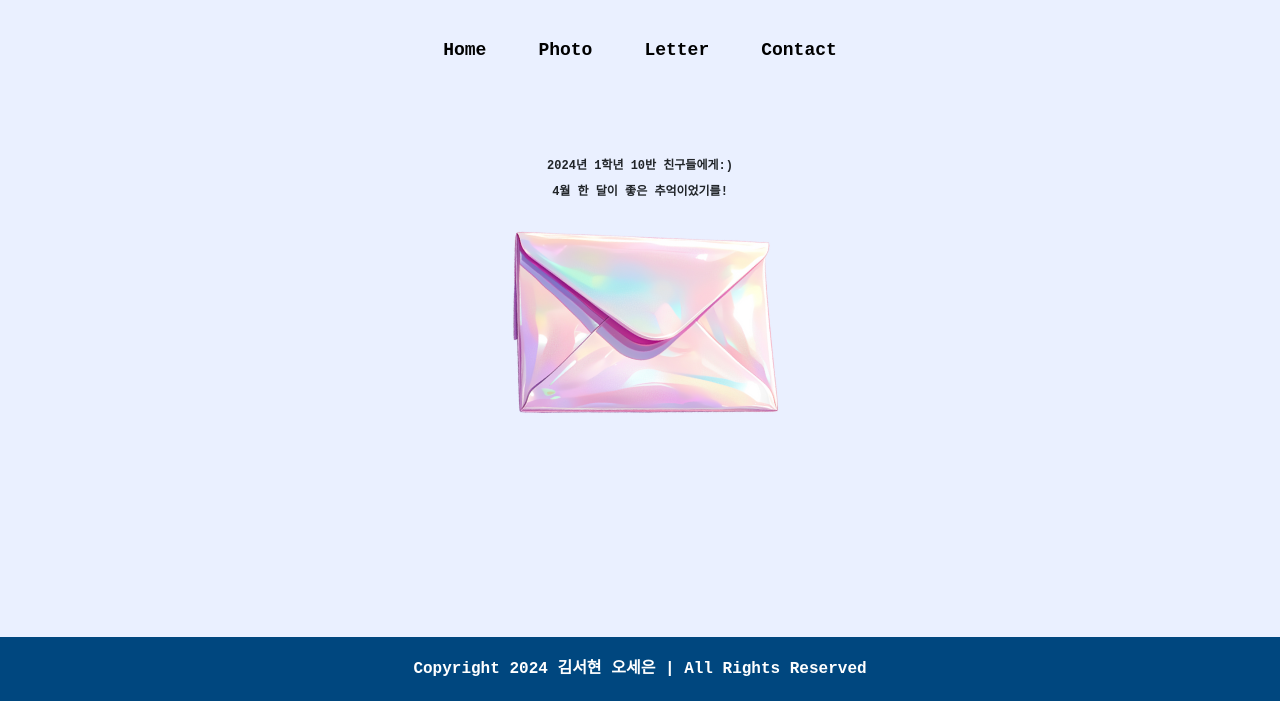
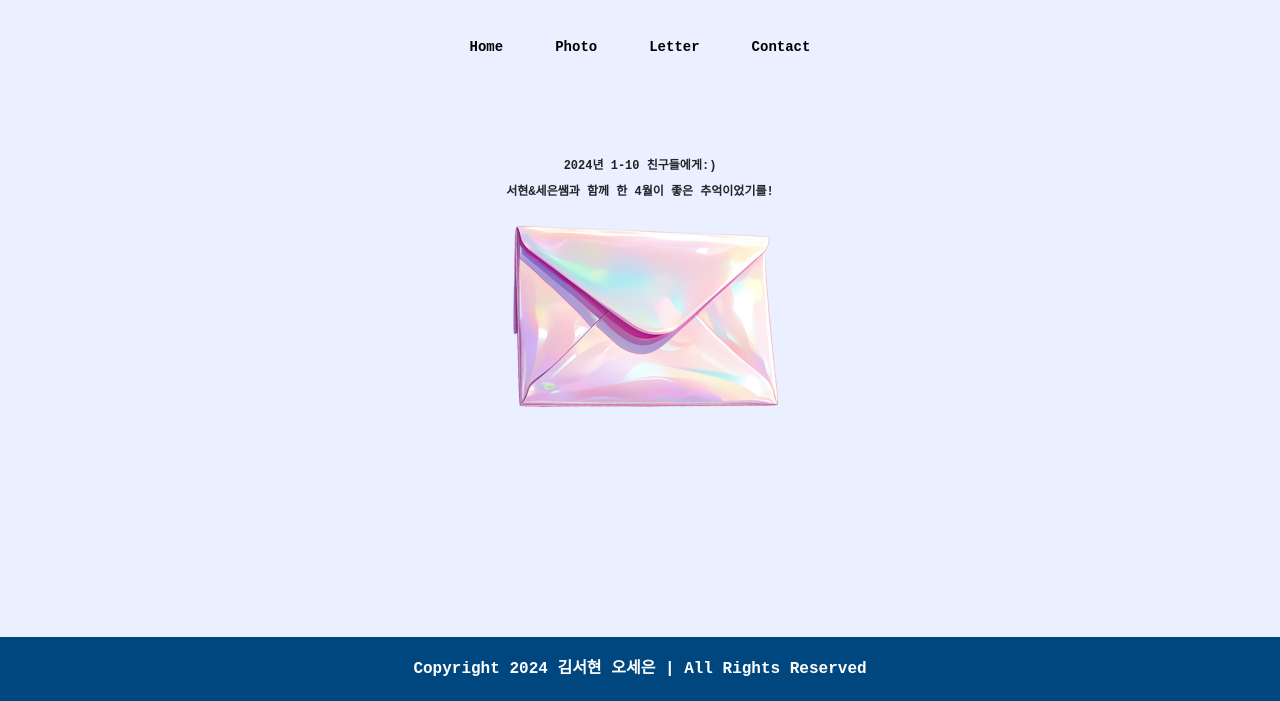
Before and after one commit to ose0221/HYUH, a plain HTML site: page index.html in a window 1280 px wide. Shown: the part 99-800 px from the top of the page. Drawn offline with nearby package versions, Linux system fonts and the light colour scheme; a web font is replaced by a local one.

Commit message:
index 수정

```diff
--- a/CSS/index.css
+++ b/CSS/index.css
@@ -79,6 +79,7 @@ footer {
     text-align: center;
     margin-bottom: 0.5rem;
     font-size: 12px;
+    white-space: pre-wrap;
 }
 
 #motion {
@@ -113,7 +114,7 @@ footer {
 .nav a {
     position: relative;
     text-decoration: none;
-    font-size: 18px;
+    font-size: 14px;
 }
 
 .nav a:before,
--- a/index.html
+++ b/index.html
@@ -42,8 +42,8 @@
         </div>
 
         <div id="text">
-            <p>2024년 1학년 10반 친구들에게:)</p>
-            <p>4월 한 달이 좋은 추억이었기를!</p>
+            <p>2024년 1-10 친구들에게:)</p>
+            <p>서현&세은쌤과 함께 한 4월이 좋은 추억이었기를!</p>
         </div>
 
         <div class="togo">
```
